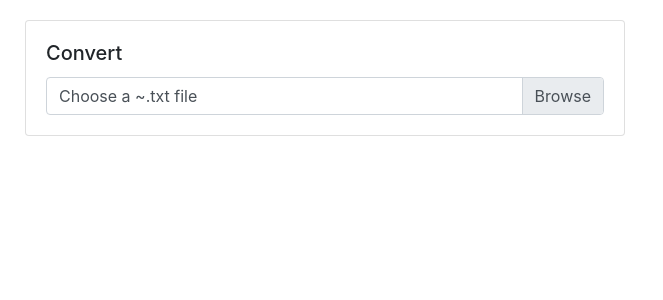
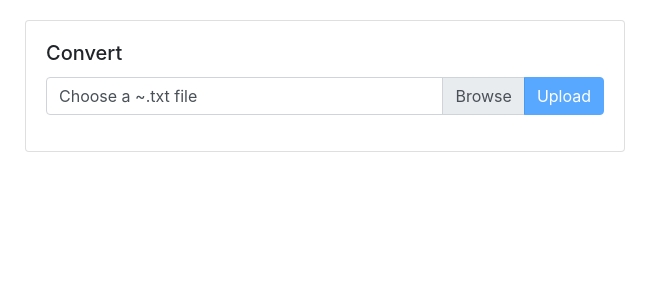
Before and after one commit to CutestPiglet/saint_island, a Django app: page / in a window 1280 px wide. Shown: the top 300 px of the page, without its empty margins (0-663 px from the left). Run offline with Django 3.2, Linux system fonts and the light colour scheme; the visitor is signed in with stand-in values (Sample User, id 1); some libraries are stand-ins or nearby versions.

Commit message:
Add upload file button

```diff
--- a/chufang/templates/chufang/index.html
+++ b/chufang/templates/chufang/index.html
@@ -2,9 +2,16 @@
 
 {% block scripts %}
     <script>
-        $(".custom-file-input").on("change", function() {
+        $("input#custom-file").on("change", function() {
             var fileName = $(this).val().split("\\").pop();
-            $(this).siblings(".custom-file-label").addClass("selected").html(fileName);
+            $(this).siblings("label.custom-file-label").addClass("selected").html(fileName);
+
+            if ($(this).get(0).files.length > 0) {
+                $("input#upload-file").prop("disabled", false);
+            }
+            else {
+                $("input#upload-file").prop("disabled", true);
+            }
         });
     </script>
 {% endblock scripts %}
@@ -15,10 +22,16 @@
             <div class="card">
                 <div class="card-body">
                     <h5 class="card-title">Convert</h5>
-                    <form>
-                        <div class="custom-file">
-                            <input type="file" class="custom-file-input" id="customFile" accept="text/plain">
-                            <label class="custom-file-label" for="customFile">Choose a ~.txt file</label>
+                    <form method="POST" enctype="multipart/form-data" id="upload-file-form">
+                        {% csrf_token %}
+                        <div class="input-group mb-3">
+                            <div class="custom-file">
+                                <input type="file" class="custom-file-input" id="custom-file" name="uploaded-file">
+                                <label class="custom-file-label" for="custom-file">Choose a ~.txt file</label>
+                            </div>
+                            <div class="input-group-append">
+                                <input class="btn btn-primary" type="submit" value="Upload" id="upload-file" form="upload-file-form" disabled>
+                            </div>
                         </div>
                     </form>
                 </div>
--- a/chufang/views.py
+++ b/chufang/views.py
@@ -1,7 +1,15 @@
 from django.contrib.admin.views.decorators import staff_member_required
 from django.shortcuts import render
+import shortuuid
 
 
 @staff_member_required
 def index(request):
+
+    if request.method == 'POST':
+        uploaded_file = request.FILES.get('uploaded-file')
+        if uploaded_file:
+            for line_data in uploaded_file.readlines():
+                pass
+
     return render(request, 'chufang/index.html')
```
